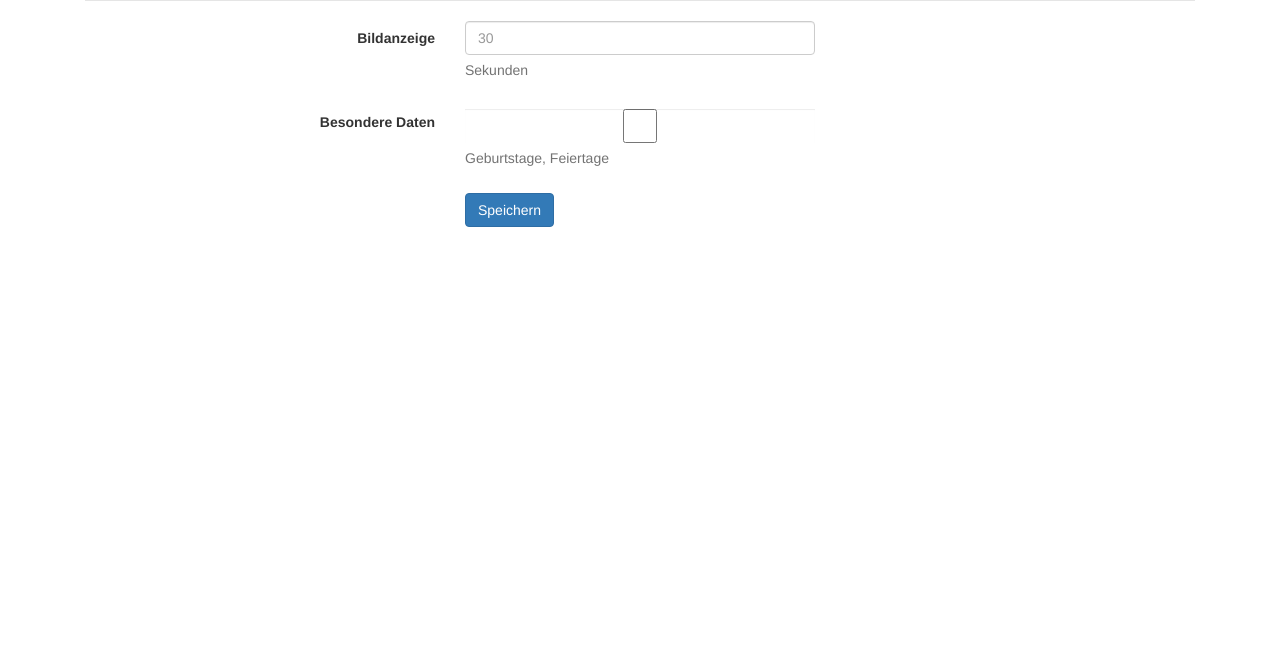
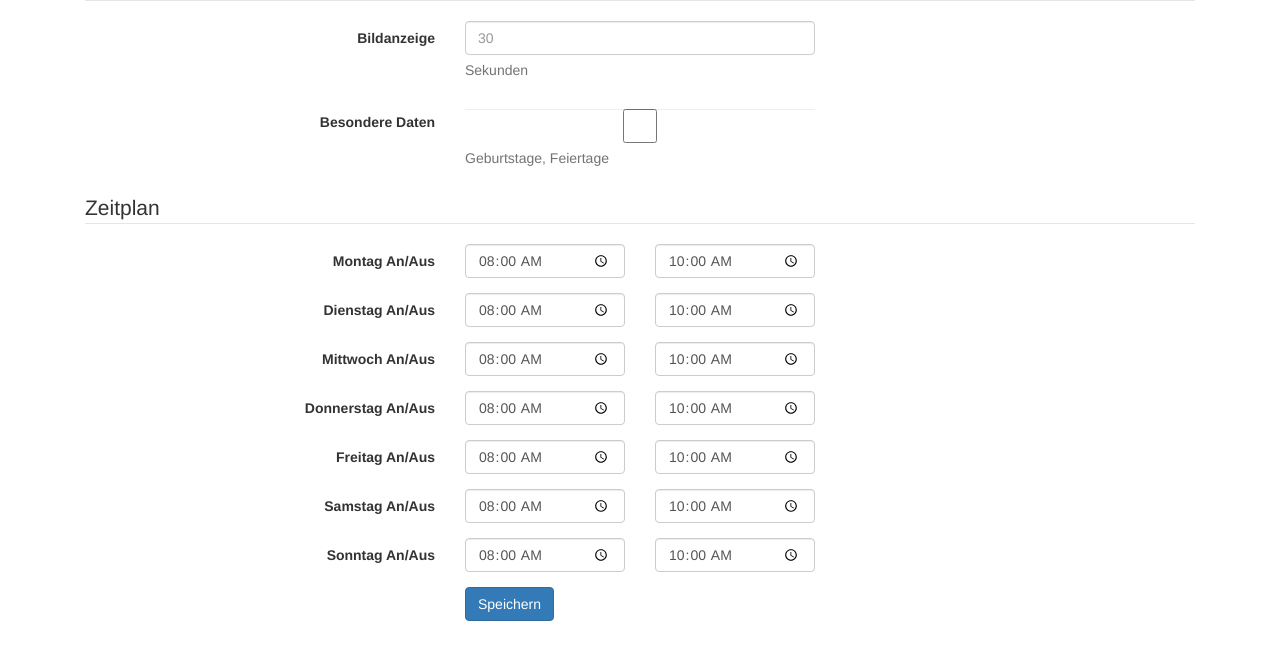
Before and after one commit to gcWorld/pyPhotos, a Flask app: template templates/settings.html in a window 1280 px wide. Shown: the top 660 px of the page. Run offline with Flask 2, Linux system fonts and the light colour scheme; the template is opened without the code that fills it, so the values that code supplies are empty; parts of the project's set-up code (start-up, migrations or seed data) failed here and were passed over; some libraries are stand-ins or nearby versions.

Commit message:
timetable settings

```diff
--- a/server.py
+++ b/server.py
@@ -139,6 +139,20 @@ def settings():
     if request.method == 'POST':
         refreshtime = request.form['refreshtime']
         config.set('General', 'refreshtime', refreshtime)
+        config.set('Timetable', 'mon-on-1', request.form['mon-on-1'])
+        config.set('Timetable', 'mon-off-1', request.form['mon-off-1'])
+        config.set('Timetable', 'tue-on-1', request.form['tue-on-1'])
+        config.set('Timetable', 'tue-off-1', request.form['tue-off-1'])
+        config.set('Timetable', 'wed-on-1', request.form['wed-on-1'])
+        config.set('Timetable', 'wed-off-1', request.form['wed-off-1'])
+        config.set('Timetable', 'thu-on-1', request.form['thu-on-1'])
+        config.set('Timetable', 'thu-off-1', request.form['thu-off-1'])
+        config.set('Timetable', 'fri-on-1', request.form['fri-on-1'])
+        config.set('Timetable', 'fri-off-1', request.form['fri-off-1'])
+        config.set('Timetable', 'sat-on-1', request.form['sat-on-1'])
+        config.set('Timetable', 'sat-off-1', request.form['sat-off-1'])
+        config.set('Timetable', 'sun-on-1', request.form['sun-on-1'])
+        config.set('Timetable', 'sun-off-1', request.form['sun-off-1'])
         with open('settings.cfg', 'w') as configfile:
             config.write(configfile)
         templateData = {}
--- a/templates/settings.html
+++ b/templates/settings.html
@@ -2,7 +2,9 @@
     <head>
         <title>{{title}}</title>
         <meta name="mobile-web-app-capable" content="yes">
+        <link href="../static/ss/bootstrap.css" rel="stylesheet" type="text/css">
         <link href="{{ url_for('static', filename='css/bootstrap.css') }}" rel="stylesheet" type="text/css">
+        <link href="../static/css/bootstrap.css" rel="stylesheet" type="text/css">
         <link href="{{ url_for('static', filename='css/settings.css') }}" rel="stylesheet" type="text/css">
     </head>
     <body>
@@ -18,7 +20,7 @@
 <div class="form-group">
   <label class="col-md-4 control-label" for="refreshtime">Bildanzeige</label>
   <div class="col-md-4">
-  <input id="refreshtime" name="refreshtime" type="text" value="{{ refreshtime }}" placeholder="30" class="form-control input-md" required="">
+  <input id="refreshtime" name="refreshtime" type="number" value="{{ refreshtime }}" placeholder="30" class="form-control input-md" required="">
   <span class="help-block">Sekunden</span>
   </div>
 </div>
@@ -26,10 +28,81 @@
 <div class="form-group">
   <label class="col-md-4 control-label" for="refreshtime">Besondere Daten</label>
   <div class="col-md-4">
-  <input id="specialdates" name="specialdates" type="checkbox" value="1" class="form-control" {{specialdates_checked}} required="">
+  <input id="specialdates" name="specialdates" type="checkbox" value="1" class="form-control" {{specialdates_checked}}>
   <span class="help-block">Geburtstage, Feiertage</span>
   </div>
 </div>
+
+<legend>Zeitplan</legend>
+    <div class="form-group">
+        <label class="col-md-4 control-label" for="mon-on-1">Montag An/Aus</label>
+        <div class="col-md-2">
+            <input id="mon-on-1" name="mon-on-1" type="time" value="08:00" placeholder="08:00" class="form-control input-md">
+        </div>
+        <div class="col-md-2">
+            <input id="mon-off-1" name="mon-off-1" type="time" value="10:00" placeholder="10:00" class="form-control input-md">
+        </div>
+    </div>
+
+    <div class="form-group">
+        <label class="col-md-4 control-label" for="tue-on-1">Dienstag An/Aus</label>
+        <div class="col-md-2">
+            <input id="tue-on-1" name="tue-on-1" type="time" value="08:00" placeholder="08:00" class="form-control input-md">
+        </div>
+        <div class="col-md-2">
+            <input id="tue-off-1" name="tue-off-1" type="time" value="10:00" placeholder="10:00" class="form-control input-md">
+        </div>
+    </div>
+
+    <div class="form-group">
+        <label class="col-md-4 control-label" for="wed-on-1">Mittwoch An/Aus</label>
+        <div class="col-md-2">
+            <input id="wed-on-1" name="wed-on-1" type="time" value="08:00" placeholder="08:00" class="form-control input-md">
+        </div>
+        <div class="col-md-2">
+            <input id="wed-off-1" name="wed-off-1" type="time" value="10:00" placeholder="10:00" class="form-control input-md">
+        </div>
+    </div>
+
+    <div class="form-group">
+        <label class="col-md-4 control-label" for="thu-on-1">Donnerstag An/Aus</label>
+        <div class="col-md-2">
+            <input id="thu-on-1" name="thu-on-1" type="time" value="08:00" placeholder="08:00" class="form-control input-md">
+        </div>
+        <div class="col-md-2">
+            <input id="thu-off-1" name="thu-off-1" type="time" value="10:00" placeholder="10:00" class="form-control input-md">
+        </div>
+    </div>
+
+    <div class="form-group">
+        <label class="col-md-4 control-label" for="fri-on-1">Freitag An/Aus</label>
+        <div class="col-md-2">
+            <input id="fri-on-1" name="fri-on-1" type="time" value="08:00" placeholder="08:00" class="form-control input-md">
+        </div>
+        <div class="col-md-2">
+            <input id="fri-off-1" name="fri-off-1" type="time" value="10:00" placeholder="10:00" class="form-control input-md">
+        </div>
+    </div>
+
+    <div class="form-group">
+        <label class="col-md-4 control-label" for="sat-on-1">Samstag An/Aus</label>
+        <div class="col-md-2">
+            <input id="sat-on-1" name="sat-on-1" type="time" value="08:00" placeholder="08:00" class="form-control input-md">
+        </div>
+        <div class="col-md-2">
+            <input id="sat-off-1" name="sat-off-1" type="time" value="10:00" placeholder="10:00" class="form-control input-md">
+        </div>
+    </div>
+
+    <div class="form-group">
+        <label class="col-md-4 control-label" for="sun-on-1">Sonntag An/Aus</label>
+        <div class="col-md-2">
+            <input id="sun-on-1" name="sun-on-1" type="time" value="08:00" placeholder="08:00" class="form-control input-md">
+        </div>
+        <div class="col-md-2">
+            <input id="sun-off-1" name="sun-off-1" type="time" value="10:00" placeholder="10:00" class="form-control input-md">
+        </div>
+    </div>
 
 <!-- Button -->
 <div class="form-group">
@@ -43,8 +116,6 @@
 </form>
 </div>
 </div>
-
-        <footer class="footer"><span class="time" id="date"></span><span class="album">{{album}}</span><span class="date">{{date}}</span></footer>
         <script src="{{ url_for('static', filename='js/jquery-2.0.1.min.js') }}"></script>
     </body>
 </html>
```
Also changed, not shown: test-display.py (added).
